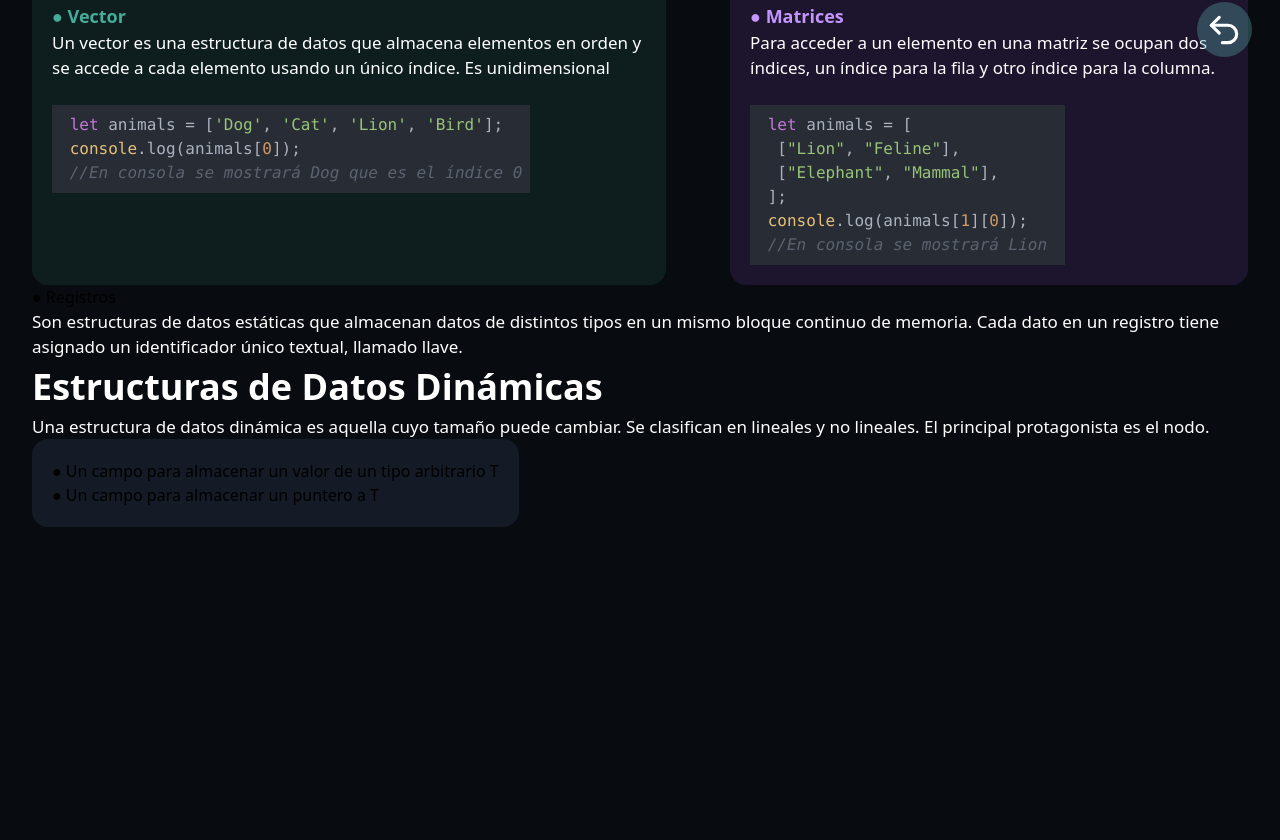
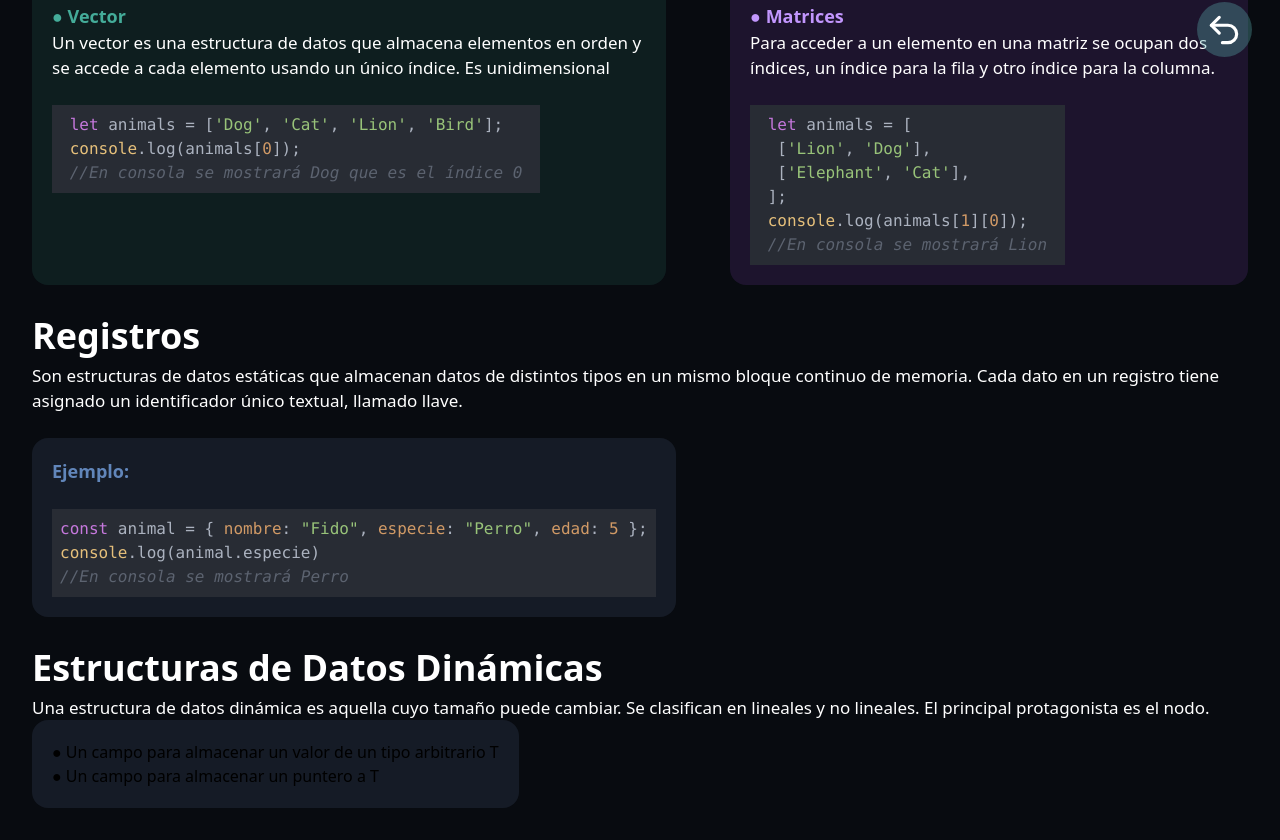
Before and after one commit to KevinLatino/Peritazgo-Website, a React (Vite) app: page /Estructuras-de-datos in a window 1280 px wide. Shown: the part 702-1542 px from the top of the page. Before the commit the page ends 1261 px from the top, so only its background shows below. Built offline with nearby package versions, Linux system fonts and the light colour scheme.

Commit message:
Registros terminado

```diff
--- a/src/Components/Articles/DataStructure/DataStructure.jsx
+++ b/src/Components/Articles/DataStructure/DataStructure.jsx
@@ -10,6 +10,7 @@ import {
     Subtitle,
     GreenTitle,
     PurpleTitle,
+    BlueTitle,
 } from '../../PageTexts/PageText';
 import {
     BlueSection,
@@ -23,16 +24,20 @@ const DataStructure = () => {
     const stringVect =
         ` let animals = ['Dog', 'Cat', 'Lion', 'Bird'];
  console.log(animals[0]);
- //En consola se mostrará Dog que es el índice 0`
+ //En consola se mostrará Dog que es el índice 0 `
 
     const stringMat =
         ` let animals = [
-  ["Lion", "Feline"],
-  ["Elephant", "Mammal"],
+  ['Lion', 'Dog'],
+  ['Elephant', 'Cat'],
  ];
  console.log(animals[1][0]);
  //En consola se mostrará Lion `
 
+    const stringRec =
+        `const animal = { nombre: "Fido", especie: "Perro", edad: 5 };
+console.log(animal.especie)
+//En consola se mostrará Perro`
 
     return (
         <>
@@ -116,15 +121,28 @@ const DataStructure = () => {
                     </PurpleSection>
                 </div>
 
+                <Space />
 
-
-
-
-                <h2>● Registros</h2>
+                <Title>
+                    Registros
+                </Title>
                 <Paragraph>
                     Son estructuras de datos estáticas que almacenan datos de distintos tipos en un mismo bloque continuo de memoria. Cada dato en un registro tiene asignado un identificador único textual,
                     llamado llave.
                 </Paragraph>
+
+                <Space />
+
+                <BlueSection>
+                    <BlueTitle>
+                        Ejemplo:
+                    </BlueTitle>
+                    <Space />
+
+                    <CodeComponent codeString={stringRec} />
+                </BlueSection>
+
+                <Space />
 
                 <Title>
                     Estructuras de Datos Dinámicas
```
